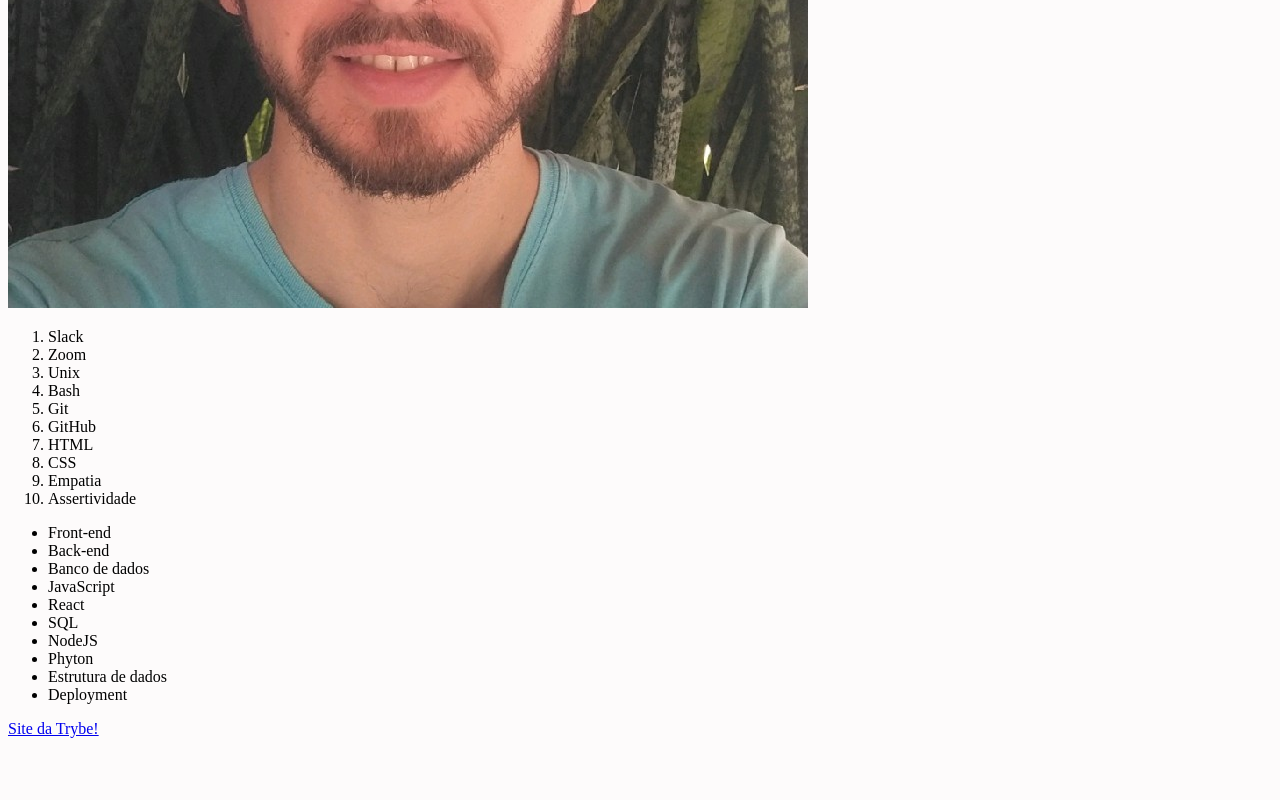
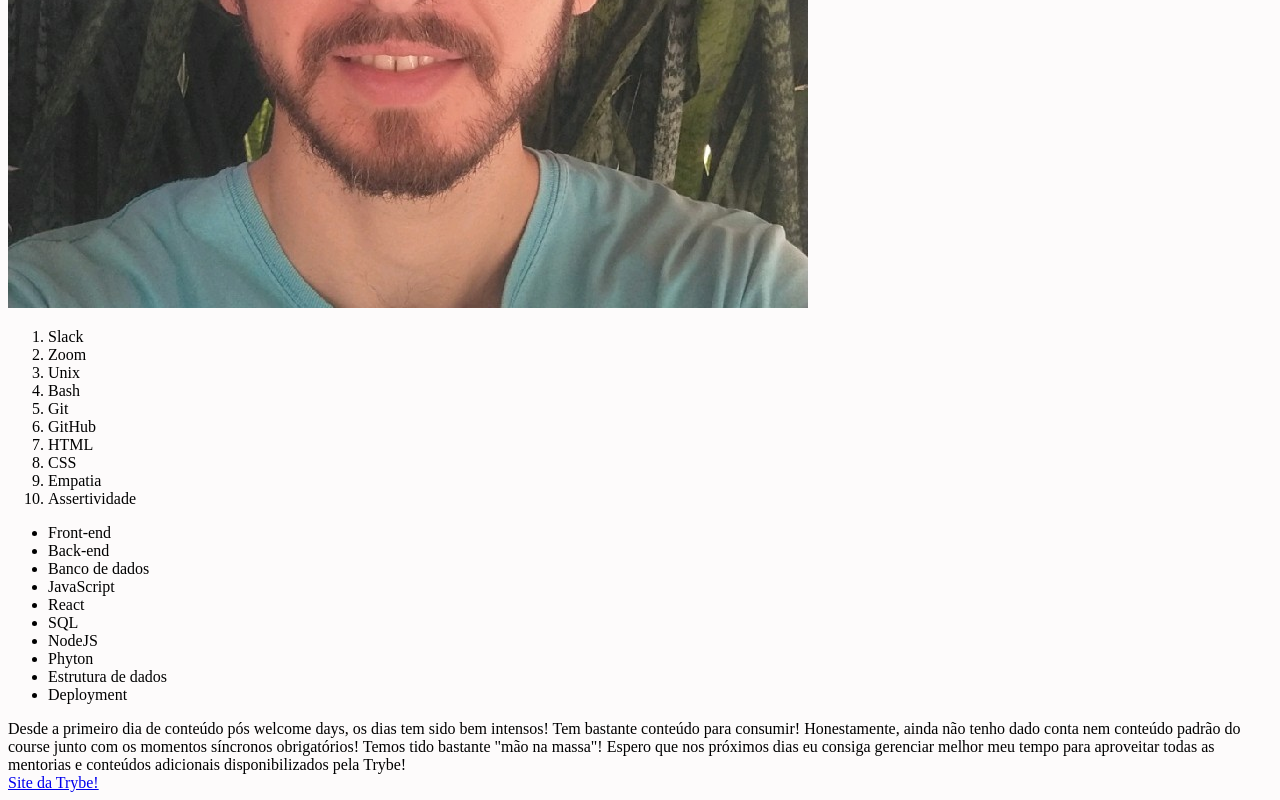
Before and after one commit to Danieldsvn/lessons-learned, a website: page index.html in a window 1280 px wide. Shown: the part 500-1300 px from the top of the page. Before the commit the page ends 1246 px from the top, so only its background shows below. Drawn offline with Linux system fonts and the light colour scheme.

Commit message:
requisito 8 concluido

```diff
--- a/index.html
+++ b/index.html
@@ -37,6 +37,9 @@
         <li>Estrutura de dados</li>
         <li>Deployment</li>
     </ul>
+    <article>
+        Desde a primeiro dia de conteúdo pós welcome days, os dias tem sido bem intensos! Tem bastante conteúdo para consumir! Honestamente, ainda não tenho dado conta nem conteúdo padrão do course junto com os momentos síncronos obrigatórios! Temos tido bastante "mão na massa"! Espero que nos próximos dias eu consiga gerenciar melhor meu tempo para aproveitar todas as mentorias e conteúdos adicionais disponibilizados pela Trybe!
+    </article>
     <a  href="https://www.betrybe.com/" target="_blank">Site da Trybe!</a>
     <footer id="rodape">
 
```
